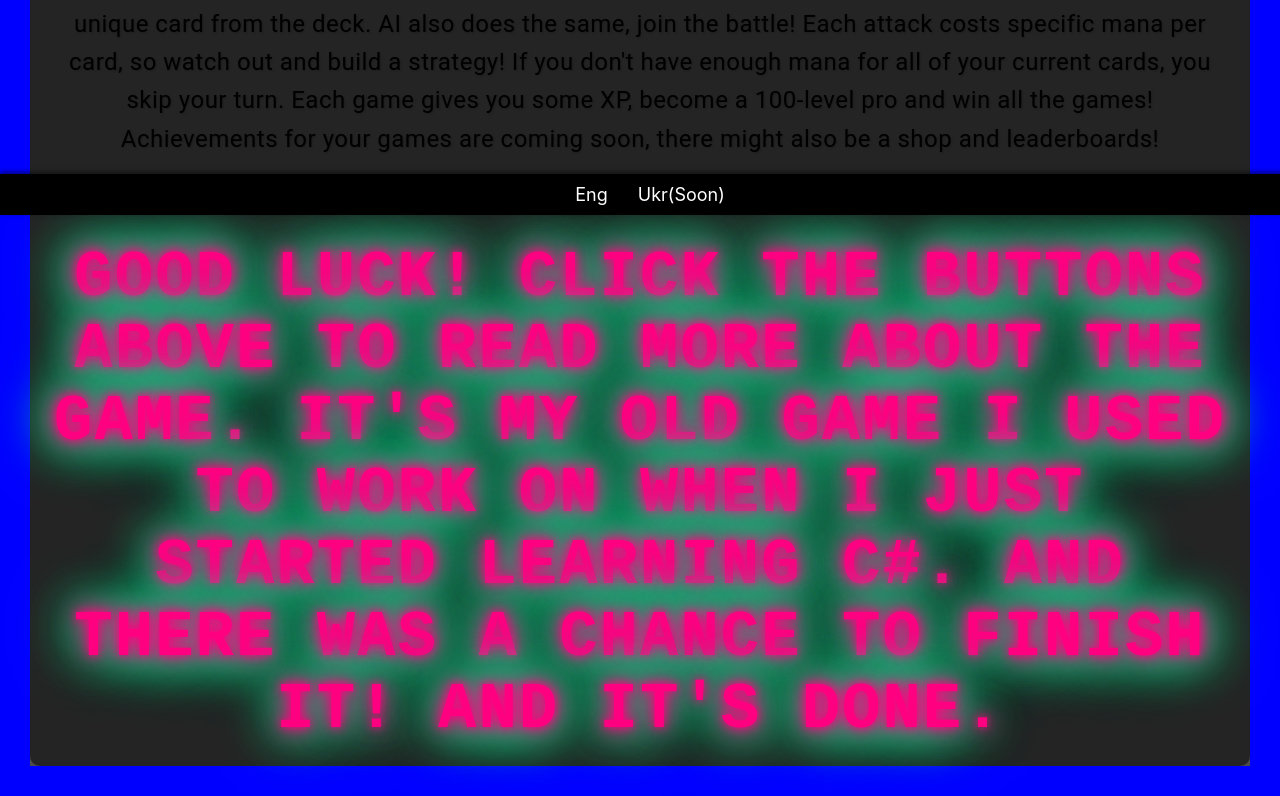
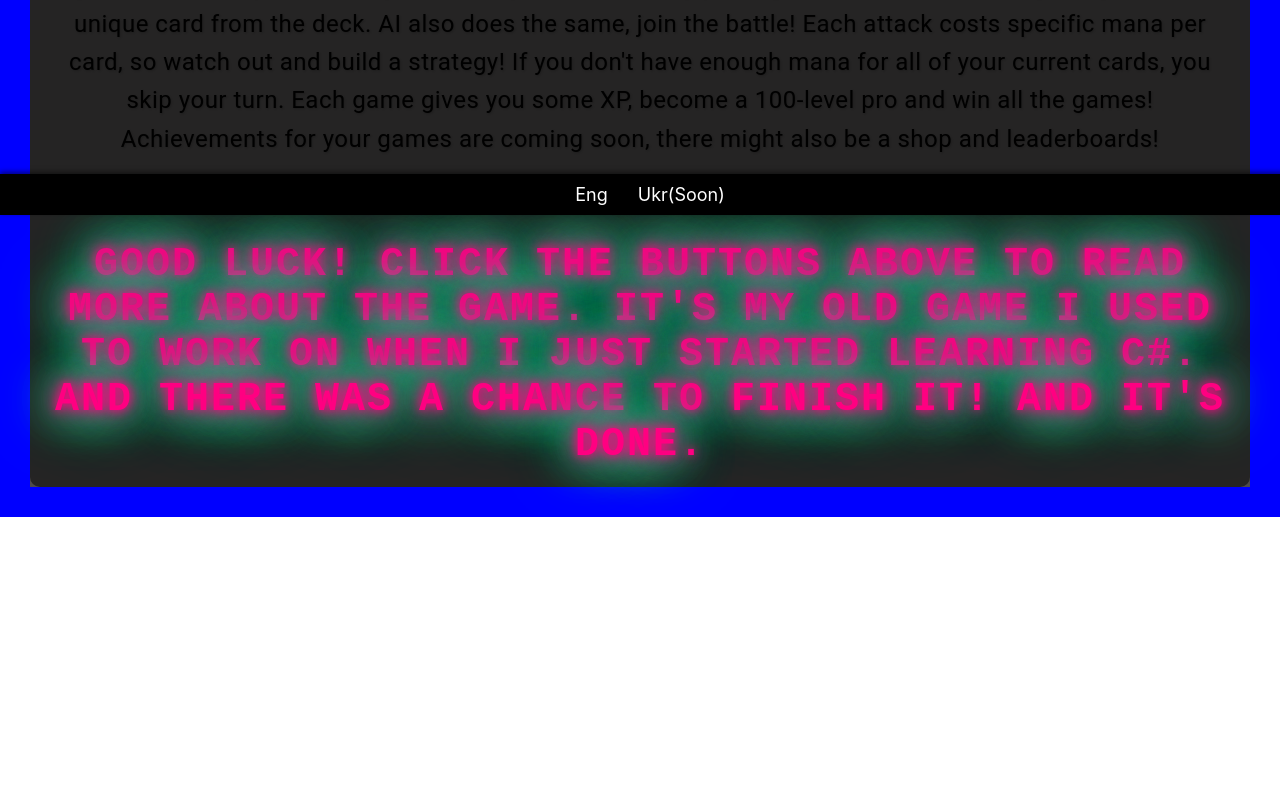
Before and after one commit to djboijy/KarderiaWebsite, a React (Create React App) app: page / in a window 1280 px wide. Shown: the part 585-1381 px from the top of the page. After the commit the page ends 1102 px from the top, so only its background shows below. Built offline with nearby package versions, Linux system fonts and the light colour scheme.

Commit message:
Fixed the fonts.

```diff
--- a/src/MainPageText.css
+++ b/src/MainPageText.css
@@ -1,7 +1,7 @@
 .SmallText {
     font-family: 'Roboto', sans-serif; /* Modern, clean font */
     font-size: 1.5rem; /* Larger text size for readability */
-    color: #3498db; /* Cool blue color */
+    color: #ffffff; /* Cool blue color */
     text-shadow: 1px 1px 2px rgba(0, 0, 0, 0.2); /* Slight shadow for depth */
     line-height: 1.6; /* Improved readability */
     letter-spacing: 0.5px; /* Slight spacing between letters */
@@ -16,7 +16,7 @@
 
 .MediumText {
     font-family: 'Courier New', monospace; /* Different font for a unique look */
-    font-size: 4rem; /* Much larger text size for dramatic impact */
+    font-size: 2.5rem; /* Much larger text size for dramatic impact */
     color: #ff0081; /* Vibrant pink text color */
     text-shadow:
             0 0 10px #ff0081, /* Pink glow */
```
